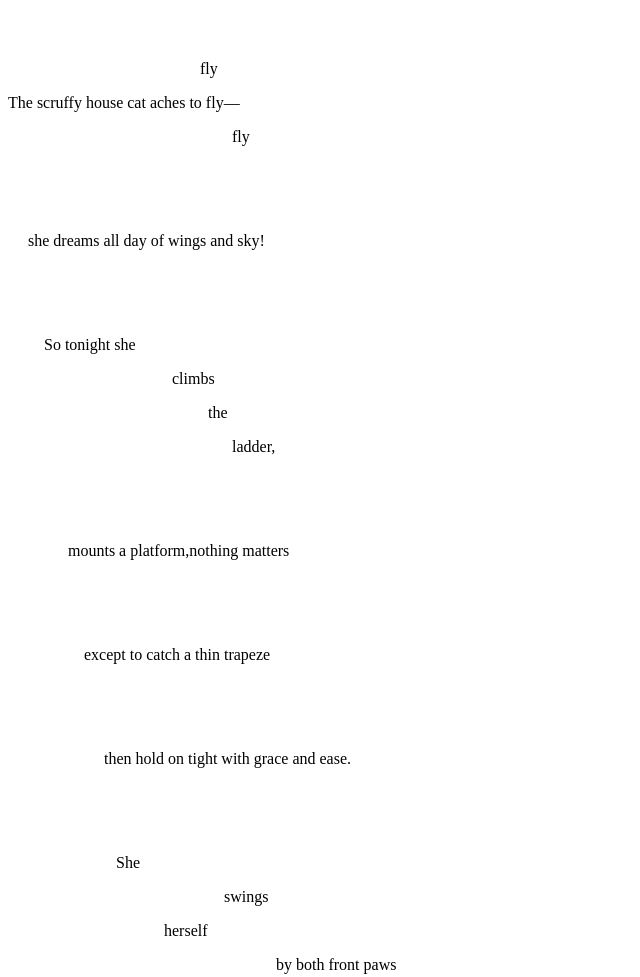
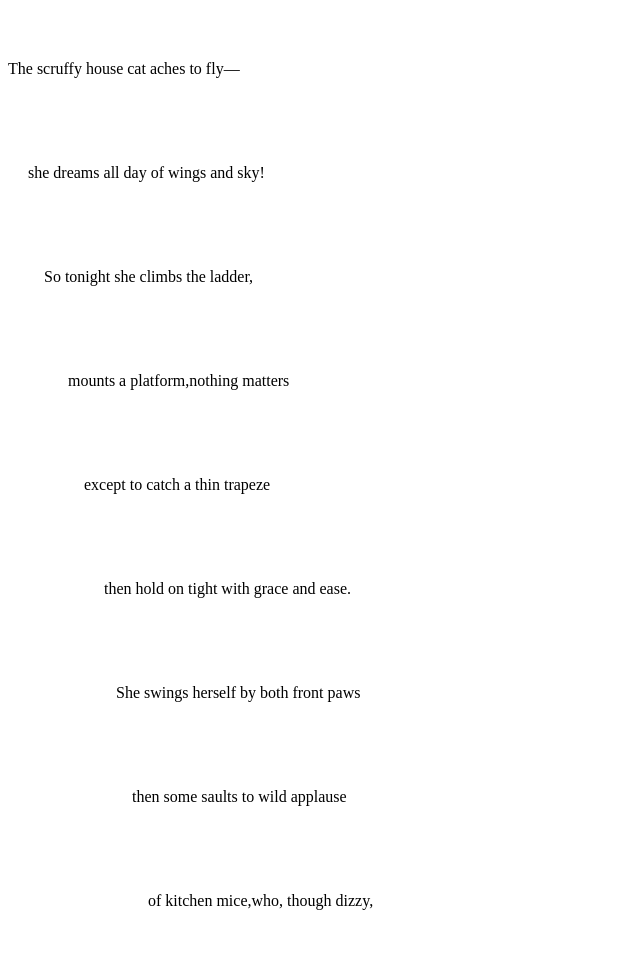
Before and after one commit to Nozomiiiiii/LANLANLU, a plain HTML site: page Project1/index.html in a window 1280 px wide. Shown: the part 60-1037 px from the top of the page, without its empty margins (0-640 px from the left). Drawn offline with Linux system fonts and the light colour scheme.

Commit message:
trytrytry

```diff
--- a/Project1/index.html
+++ b/Project1/index.html
@@ -7,16 +7,11 @@
 
     <p>Big Dreams</p>
    <br><br><br>
-   	 <p>&nbsp;&nbsp;&nbsp;&nbsp;&nbsp;&nbsp;&nbsp;&nbsp;&nbsp;&nbsp;&nbsp;&nbsp;&nbsp;&nbsp;&nbsp;&nbsp;&nbsp;&nbsp;&nbsp;&nbsp;&nbsp;&nbsp;&nbsp;&nbsp;&nbsp;&nbsp;&nbsp;&nbsp;&nbsp;&nbsp;&nbsp;&nbsp;&nbsp;&nbsp;&nbsp;&nbsp;&nbsp;&nbsp;&nbsp;&nbsp;&nbsp;&nbsp;&nbsp;&nbsp;&nbsp;&nbsp;&nbsp;&nbsp;fly</p>
-     <p>The scruffy house cat aches to fly—</p>
-     <p>&nbsp;&nbsp;&nbsp;&nbsp;&nbsp;&nbsp;&nbsp;&nbsp;&nbsp;&nbsp;&nbsp;&nbsp;&nbsp;&nbsp;&nbsp;&nbsp;&nbsp;&nbsp;&nbsp;&nbsp;&nbsp;&nbsp;&nbsp;&nbsp;&nbsp;&nbsp;&nbsp;&nbsp;&nbsp;&nbsp;&nbsp;&nbsp;&nbsp;&nbsp;&nbsp;&nbsp;&nbsp;&nbsp;&nbsp;&nbsp;&nbsp;&nbsp;&nbsp;&nbsp;&nbsp;&nbsp;&nbsp;&nbsp;&nbsp;&nbsp;&nbsp;&nbsp;&nbsp;&nbsp;&nbsp;&nbsp;fly</p>
+   	 <p>The scruffy house cat aches to fly—</p>
      <br><br><br>
    	 <p>&nbsp;&nbsp;&nbsp;&nbsp;&nbsp;she dreams all day of wings and sky!</p>
      <br><br><br>
-   	 <p>&nbsp;&nbsp;&nbsp;&nbsp;&nbsp;&nbsp;&nbsp;&nbsp;&nbsp;So tonight she</p>
-      <p>&nbsp;&nbsp;&nbsp;&nbsp;&nbsp;&nbsp;&nbsp;&nbsp;&nbsp;&nbsp;&nbsp;&nbsp;&nbsp;&nbsp;&nbsp;&nbsp;&nbsp;&nbsp;&nbsp;&nbsp;&nbsp;&nbsp;&nbsp;&nbsp;&nbsp;&nbsp;&nbsp;&nbsp;&nbsp;&nbsp;&nbsp;&nbsp;&nbsp;&nbsp;&nbsp;&nbsp;&nbsp;&nbsp;&nbsp;&nbsp;&nbsp;climbs</p>
-       <p>&nbsp;&nbsp;&nbsp;&nbsp;&nbsp;&nbsp;&nbsp;&nbsp;&nbsp;&nbsp;&nbsp;&nbsp;&nbsp;&nbsp;&nbsp;&nbsp;&nbsp;&nbsp;&nbsp;&nbsp;&nbsp;&nbsp;&nbsp;&nbsp;&nbsp;&nbsp;&nbsp;&nbsp;&nbsp;&nbsp;&nbsp;&nbsp;&nbsp;&nbsp;&nbsp;&nbsp;&nbsp;&nbsp;&nbsp;&nbsp;&nbsp;&nbsp;&nbsp;&nbsp;&nbsp;&nbsp;&nbsp;&nbsp;&nbsp;&nbsp;the </p>
-       <p>&nbsp;&nbsp;&nbsp;&nbsp;&nbsp;&nbsp;&nbsp;&nbsp;&nbsp;&nbsp;&nbsp;&nbsp;&nbsp;&nbsp;&nbsp;&nbsp;&nbsp;&nbsp;&nbsp;&nbsp;&nbsp;&nbsp;&nbsp;&nbsp;&nbsp;&nbsp;&nbsp;&nbsp;&nbsp;&nbsp;&nbsp;&nbsp;&nbsp;&nbsp;&nbsp;&nbsp;&nbsp;&nbsp;&nbsp;&nbsp;&nbsp;&nbsp;&nbsp;&nbsp;&nbsp;&nbsp;&nbsp;&nbsp;&nbsp;&nbsp;&nbsp;&nbsp;&nbsp;&nbsp;&nbsp;&nbsp;ladder,</p>
+   	 <p>&nbsp;&nbsp;&nbsp;&nbsp;&nbsp;&nbsp;&nbsp;&nbsp;&nbsp;So tonight she climbs the ladder,</p>
       <br><br><br>
    	 <p>&nbsp;&nbsp;&nbsp;&nbsp;&nbsp;&nbsp;&nbsp;&nbsp;&nbsp;&nbsp;&nbsp;&nbsp;&nbsp;&nbsp;&nbsp;mounts a platform,nothing matters</p>
       <br><br><br>
@@ -24,19 +19,14 @@
       <br><br><br>
    	 <p>&nbsp;&nbsp;&nbsp;&nbsp;&nbsp;&nbsp;&nbsp;&nbsp;&nbsp;&nbsp;&nbsp;&nbsp;&nbsp;&nbsp;&nbsp;&nbsp;&nbsp;&nbsp;&nbsp;&nbsp;&nbsp;&nbsp;&nbsp;&nbsp;then hold on tight with grace and ease.</p>
       <br><br><br>
-   	 <p>&nbsp;&nbsp;&nbsp;&nbsp;&nbsp;&nbsp;&nbsp;&nbsp;&nbsp;&nbsp;&nbsp;&nbsp;&nbsp;&nbsp;&nbsp;&nbsp;&nbsp;&nbsp;&nbsp;&nbsp;&nbsp;&nbsp;&nbsp;&nbsp;&nbsp;&nbsp;&nbsp;She </p>
-     <p>&nbsp;&nbsp;&nbsp;&nbsp;&nbsp;&nbsp;&nbsp;&nbsp;&nbsp;&nbsp;&nbsp;&nbsp;&nbsp;&nbsp;&nbsp;&nbsp;&nbsp;&nbsp;&nbsp;&nbsp;&nbsp;&nbsp;&nbsp;&nbsp;&nbsp;&nbsp;&nbsp;&nbsp;&nbsp;&nbsp;&nbsp;&nbsp;&nbsp;&nbsp;&nbsp;&nbsp;&nbsp;&nbsp;&nbsp;&nbsp;&nbsp;&nbsp;&nbsp;&nbsp;&nbsp;&nbsp;&nbsp;&nbsp;&nbsp;&nbsp;&nbsp;&nbsp;&nbsp;&nbsp;swings </p>
-      <p>&nbsp;&nbsp;&nbsp;&nbsp;&nbsp;&nbsp;&nbsp;&nbsp;&nbsp;&nbsp;&nbsp;&nbsp;&nbsp;&nbsp;&nbsp;&nbsp;&nbsp;&nbsp;&nbsp;&nbsp;&nbsp;&nbsp;&nbsp;&nbsp;&nbsp;&nbsp;&nbsp;&nbsp;&nbsp;&nbsp;&nbsp;&nbsp;&nbsp;&nbsp;&nbsp;&nbsp;&nbsp;&nbsp;&nbsp;herself </p>
-      <p>&nbsp;&nbsp;&nbsp;&nbsp;&nbsp;&nbsp;&nbsp;&nbsp;&nbsp;&nbsp;&nbsp;&nbsp;&nbsp;&nbsp;&nbsp;&nbsp;&nbsp;&nbsp;&nbsp;&nbsp;&nbsp;&nbsp;&nbsp;&nbsp;&nbsp;&nbsp;&nbsp;&nbsp;&nbsp;&nbsp;&nbsp;&nbsp;&nbsp;&nbsp;&nbsp;&nbsp;&nbsp;&nbsp;&nbsp;&nbsp;&nbsp;&nbsp;&nbsp;&nbsp;&nbsp;&nbsp;&nbsp;&nbsp;&nbsp;&nbsp;&nbsp;&nbsp;&nbsp;&nbsp;&nbsp;&nbsp;&nbsp;&nbsp;&nbsp;&nbsp;&nbsp;&nbsp;&nbsp;&nbsp;&nbsp;&nbsp;&nbsp;by both front paws</p>
+   	 <p>&nbsp;&nbsp;&nbsp;&nbsp;&nbsp;&nbsp;&nbsp;&nbsp;&nbsp;&nbsp;&nbsp;&nbsp;&nbsp;&nbsp;&nbsp;&nbsp;&nbsp;&nbsp;&nbsp;&nbsp;&nbsp;&nbsp;&nbsp;&nbsp;&nbsp;&nbsp;&nbsp;She swings herself by both front paws</p>
       <br><br><br>
    	 <p>&nbsp;&nbsp;&nbsp;&nbsp;&nbsp;&nbsp;&nbsp;&nbsp;&nbsp;&nbsp;&nbsp;&nbsp;&nbsp;&nbsp;&nbsp;&nbsp;&nbsp;&nbsp;&nbsp;&nbsp;&nbsp;&nbsp;&nbsp;&nbsp;&nbsp;&nbsp;&nbsp;&nbsp;&nbsp;&nbsp;&nbsp;then some saults to wild applause</p>
       <br><br><br>
    	 <p>&nbsp;&nbsp;&nbsp;&nbsp;&nbsp;&nbsp;&nbsp;&nbsp;&nbsp;&nbsp;&nbsp;&nbsp;&nbsp;&nbsp;&nbsp;&nbsp;&nbsp;&nbsp;&nbsp;&nbsp;&nbsp;&nbsp;&nbsp;&nbsp;&nbsp;&nbsp;&nbsp;&nbsp;&nbsp;&nbsp;&nbsp;&nbsp;&nbsp;&nbsp;&nbsp;of kitchen mice,who, though dizzy,</p>
       <br><br><br>
-   	 <p>&nbsp;&nbsp;&nbsp;&nbsp;&nbsp;&nbsp;&nbsp;&nbsp;&nbsp;&nbsp;&nbsp;&nbsp;&nbsp;&nbsp;&nbsp;&nbsp;&nbsp;&nbsp;&nbsp;&nbsp;&nbsp;&nbsp;&nbsp;&nbsp;&nbsp;&nbsp;&nbsp;&nbsp;&nbsp;&nbsp;&nbsp;&nbsp;&nbsp;&nbsp;&nbsp;&nbsp;&nbsp;&nbsp;&nbsp;encourage Cat,to keep her <a href="http://nozomiiiiii.github.io/LANLANLU/Project1/level1/index2.html">busy.</a></p>
+   	 <p>&nbsp;&nbsp;&nbsp;&nbsp;&nbsp;&nbsp;&nbsp;&nbsp;&nbsp;&nbsp;&nbsp;&nbsp;&nbsp;&nbsp;&nbsp;&nbsp;&nbsp;&nbsp;&nbsp;&nbsp;&nbsp;&nbsp;&nbsp;&nbsp;&nbsp;&nbsp;&nbsp;&nbsp;&nbsp;&nbsp;&nbsp;&nbsp;&nbsp;&nbsp;&nbsp;&nbsp;&nbsp;&nbsp;&nbsp;encourage Cat,to keep her <a href="http://nozomiiiiii.github.io/LANLANLU/Project1/level1/index.html">busy.</a></p>
       <br><br><br>
-
-      <a href="http://nozomiiiiii.github.io/LANLANLU/Project1/level1/index2.html">Back</a>
 
    </body>
    </html>
```
Also changed, not shown: Project1/level1/index.html (+1 -1 lines), Project1/level1/index2.html (+1 -1 lines), Project1/level1/index3.html (+1 -1 lines), Project1/level1/index4.html (+1 -1 lines), Project1/level1/index5.html (+1 -1 lines).
